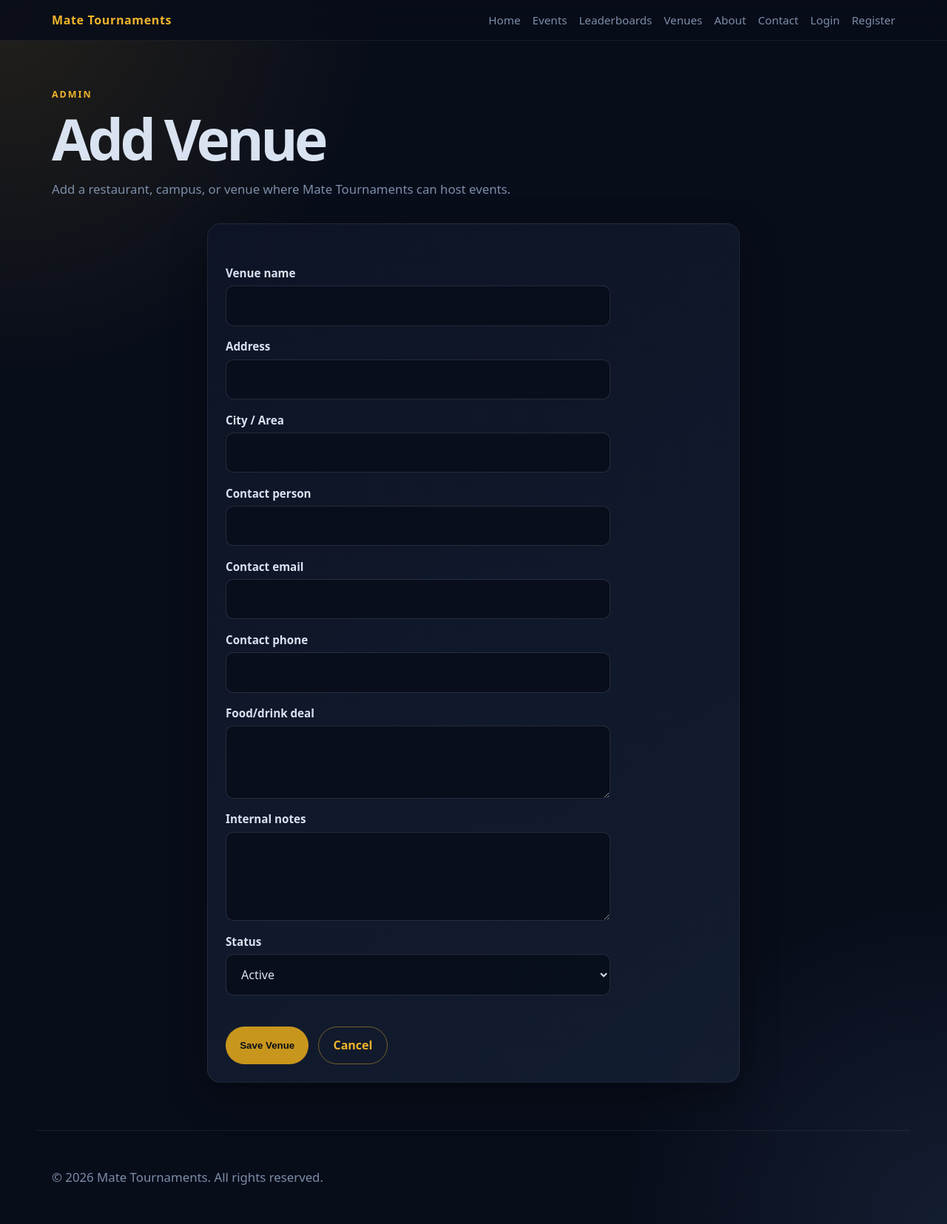
After one commit to JeffyJ080/online-tournament-manager, a PHP site: the page made by mate_app/Views/admin/venues/create.php in a window 1280 px wide. The commit adds this page. Shown: the whole page at 74% size. Run offline with PHP 8.4, Linux system fonts and the light colour scheme; the template is opened without the code that fills it, so the values that code supplies are empty.

Commit message:
Add admin venue creation

```diff
--- /dev/null
+++ b/mate_app/Views/admin/venues/create.php
@@ -0,0 +1,130 @@
+<?php
+$heading = $heading ?? 'Add Venue';
+$errors = $errors ?? [];
+$old = $old ?? [];
+
+function oldVenueValue(array $old, string $key): string
+{
+    return htmlspecialchars($old[$key] ?? '');
+}
+
+function selectedVenueValue(array $old, string $key, string $value): string
+{
+    return (($old[$key] ?? 'active') === $value) ? 'selected' : '';
+}
+?>
+
+<section class="dashboard-header">
+    <div>
+        <div class="hero-kicker">Admin</div>
+        <h1><?= htmlspecialchars($heading) ?></h1>
+        <p>Add a restaurant, campus, or venue where Mate Tournaments can host events.</p>
+    </div>
+</section>
+
+<section class="card auth-card">
+    <?php if (!empty($errors)): ?>
+        <div class="alert alert-danger">
+            <strong>Venue could not be saved:</strong>
+            <ul>
+                <?php foreach ($errors as $error): ?>
+                    <li><?= htmlspecialchars($error) ?></li>
+                <?php endforeach; ?>
+            </ul>
+        </div>
+    <?php endif; ?>
+
+    <form method="POST" action="index.php?page=admin-venues-store">
+        <div class="form-group">
+            <label for="name">Venue name</label>
+            <input
+                type="text"
+                id="name"
+                name="name"
+                value="<?= oldVenueValue($old, 'name') ?>"
+                required
+            >
+        </div>
+
+        <div class="form-group">
+            <label for="address">Address</label>
+            <input
+                type="text"
+                id="address"
+                name="address"
+                value="<?= oldVenueValue($old, 'address') ?>"
+            >
+        </div>
+
+        <div class="form-group">
+            <label for="city">City / Area</label>
+            <input
+                type="text"
+                id="city"
+                name="city"
+                value="<?= oldVenueValue($old, 'city') ?>"
+            >
+        </div>
+
+        <div class="form-group">
+            <label for="contact_person">Contact person</label>
+            <input
+                type="text"
+                id="contact_person"
+                name="contact_person"
+                value="<?= oldVenueValue($old, 'contact_person') ?>"
+            >
+        </div>
+
+        <div class="form-group">
+            <label for="contact_email">Contact email</label>
+            <input
+                type="email"
+                id="contact_email"
+                name="contact_email"
+                value="<?= oldVenueValue($old, 'contact_email') ?>"
+            >
+        </div>
+
+        <div class="form-group">
+            <label for="contact_phone">Contact phone</label>
+            <input
+                type="text"
+                id="contact_phone"
+                name="contact_phone"
+                value="<?= oldVenueValue($old, 'contact_phone') ?>"
+            >
+        </div>
+
+        <div class="form-group">
+            <label for="food_deal_description">Food/drink deal</label>
+            <textarea
+                id="food_deal_description"
+                name="food_deal_description"
+                rows="3"
+            ><?= oldVenueValue($old, 'food_deal_description') ?></textarea>
+        </div>
+
+        <div class="form-group">
+            <label for="notes">Internal notes</label>
+            <textarea
+                id="notes"
+                name="notes"
+                rows="4"
+            ><?= oldVenueValue($old, 'notes') ?></textarea>
+        </div>
+
+        <div class="form-group">
+            <label for="status">Status</label>
+            <select id="status" name="status">
+                <option value="active" <?= selectedVenueValue($old, 'status', 'active') ?>>Active</option>
+                <option value="inactive" <?= selectedVenueValue($old, 'status', 'inactive') ?>>Inactive</option>
+            </select>
+        </div>
+
+        <div class="hero-actions">
+            <button class="btn" type="submit">Save Venue</button>
+            <a class="btn btn-outline" href="index.php?page=admin-venues">Cancel</a>
+        </div>
+    </form>
+</section>
```
Also changed, not shown: mate_app/Controllers/AdminVenueController.php (+106 -0 lines), mate_app/Helpers/slug.php (added, +10 -0 lines), mate_app/Models/Venue.php (+46 -0 lines), public_html/index.php (+8 -0 lines).
